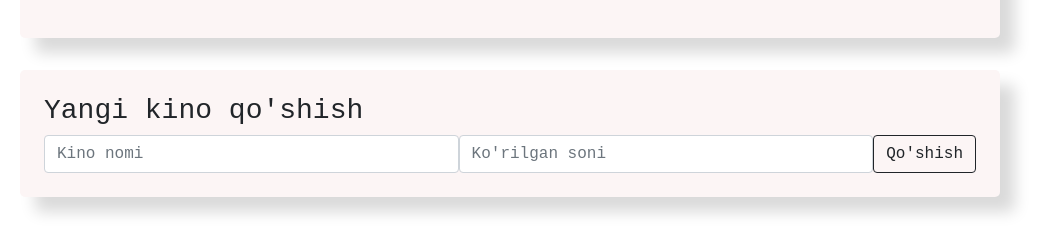
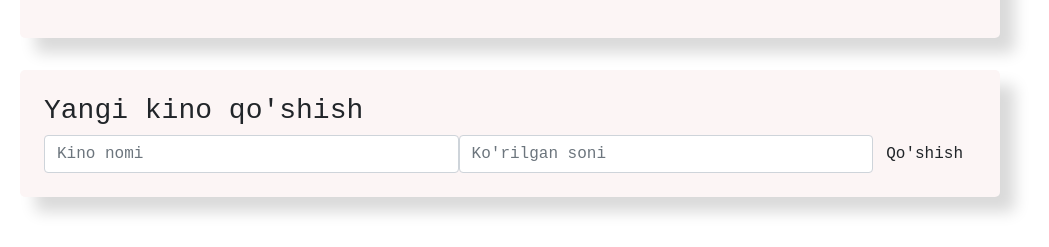
Before and after one commit to Single-Dev/movies-app, a Vue app in the folder vue-project/: page / in a window 1280 px wide. Shown: the part 699-946 px from the top of the page, without its empty margins (130-1179 px from the left). Built offline with nearby package versions, Linux system fonts and the light colour scheme.

Commit message:
components optimized

```diff
--- a/vue-project/src/components/app-info/AppInfo.vue
+++ b/vue-project/src/components/app-info/AppInfo.vue
@@ -1,8 +1,8 @@
 <template>
-    <div class="app-info">
+    <Box>
         <p >Barcha kinolar: {{ allMoviesCount }}</p>
         <p >Sevimli kinolar: {{ fovouriteMoviesCount }}</p>
-    </div>
+    </Box>
 </template>
 
 <script>
@@ -21,13 +21,6 @@ export default{
 </script>
 
 <style scoped>
-.app-info{
-    margin-top: 2rem;
-    padding: 1.5rem;
-    background-color: #fcf5f5;
-    border-radius: 5px;
-    box-shadow: 15px 15px 15px rgba(0, 0, 0,  .15);
-}
 p{
     font-size: 1.5rem;
     text-transform: uppercase;
--- a/vue-project/src/components/app/App.vue
+++ b/vue-project/src/components/app/App.vue
@@ -5,10 +5,10 @@
             :allMoviesCount="movies.length"
             :fovouriteMoviesCount="movies.filter(c => c.fovourite).length"
             />
-            <div class="search-panel">
+            <Box>
                 <SearchPanel :Term="onTermHandler"/>
                 <Filters/>
-            </div>
+            </Box>
             <MovieList
             :movies="SearchHandler(movies, term)"
             @onToggle="onToggleHandler"
@@ -100,11 +100,4 @@ export default{
     margin: 0 auto;
     padding: 5rem 10px;
 }
-.search-panel{
-    margin-top: 2rem;
-    padding: 1.5rem;
-    background-color: #fcf5f5;
-    border-radius: 5px;
-    box-shadow: 15px 15px 15px rgba(0, 0, 0,  .15);
-}
 </style>
--- a/vue-project/src/components/movie-add-form/MovieAddForm.vue
+++ b/vue-project/src/components/movie-add-form/MovieAddForm.vue
@@ -1,5 +1,5 @@
 <template>
-   <div class="add-form-div">
+   <Box >
     <h3>Yangi kino qo'shish</h3>
     <form class="form-group d-flex" @submit.prevent>
         <input type="text" class="form-control" placeholder="Kino nomi"
@@ -10,41 +10,37 @@
         :value="viewers"
         @input="viewers = $event.target.value"
         >
-        <button type="submit" class="btn btn-outline-dark" @click="addMovie">Qo'shish</button>
+        <Button type="submit" class="btn-outline-dark" @click="addMovie">Qo'shish</Button>
     </form>
-   </div>
+</Box>
 </template>
 <script>
+
 export default {
-    data(){
-        return{
-            name: '',
-            viewers: '',
+    data() {
+        return {
+            name: "",
+            viewers: "",
+        };
+    },
+    methods: {
+        addMovie() {
+            if (!this.name || !this.viewers)
+                return;
+            const newMovie = {
+                name: this.name,
+                viewers: this.viewers,
+                like: false,
+                fovourite: false,
+                id: Date.now()
+            };
+            this.$emit("createMovie", newMovie);
+            this.name = "";
+            this.viewers = "";
         }
     },
-    methods:{
-        addMovie(){
-            if (!this.name || !this.viewers) return
-            const newMovie ={
-                    name: this.name,
-                    viewers: this.viewers,
-                    like: false,
-                    fovourite: false,
-                    id: Date.now()
-            }
-            this.$emit("createMovie", newMovie)
-            this.name = ""
-            this.viewers = ""
-        }
-    }
 }
 </script>
-<style>
-.add-form-div{
-    margin-top: 2rem;
-    padding: 1.5rem;
-    background-color: #fcf5f5;
-    border-radius: 5px;
-    box-shadow: 15px 15px 15px rgba(0, 0, 0,  .15);
-}
+<style scoped>
+
 </style>
--- a/vue-project/src/components/movie-list/MovieList.vue
+++ b/vue-project/src/components/movie-list/MovieList.vue
@@ -1,5 +1,5 @@
 <template>
-    <div class="movie-list">
+    <Box >
         <h3>Kinolar</h3>
         <ul >
             <MovieListItem
@@ -10,7 +10,7 @@
             @OnRemove="$emit('OnRemove', $event)"
             />
         </ul>
-    </div>
+    </Box>
 </template>
 <script>
 import MovieListItem from '../movie-list-item/MovieListItem.vue';
@@ -28,11 +28,5 @@ export default {
 }
 </script>
 <style scoped>
-.movie-list {
-    margin-top: 2rem;
-    padding: 1.5rem;
-    background-color: #fcf5f5;
-    border-radius: 5px;
-    box-shadow: 15px 15px 15px rgba(0, 0, 0, .15);
-}
+
 </style>
--- a/vue-project/src/components/ui-components/Box.vue
+++ b/vue-project/src/components/ui-components/Box.vue
@@ -1,14 +1,12 @@
 <template >
-    <div class="box">
-        <slot></slot>
-    </div>
+    <div class="box"><slot></slot></div>
 </template>
 <script>
 export default {
-    name:'box'
+    name:'Box'
 }
 </script>
-<style scoped>
+<style>
 .box{
     margin-top: 2rem;
     padding: 1.5rem;
```
